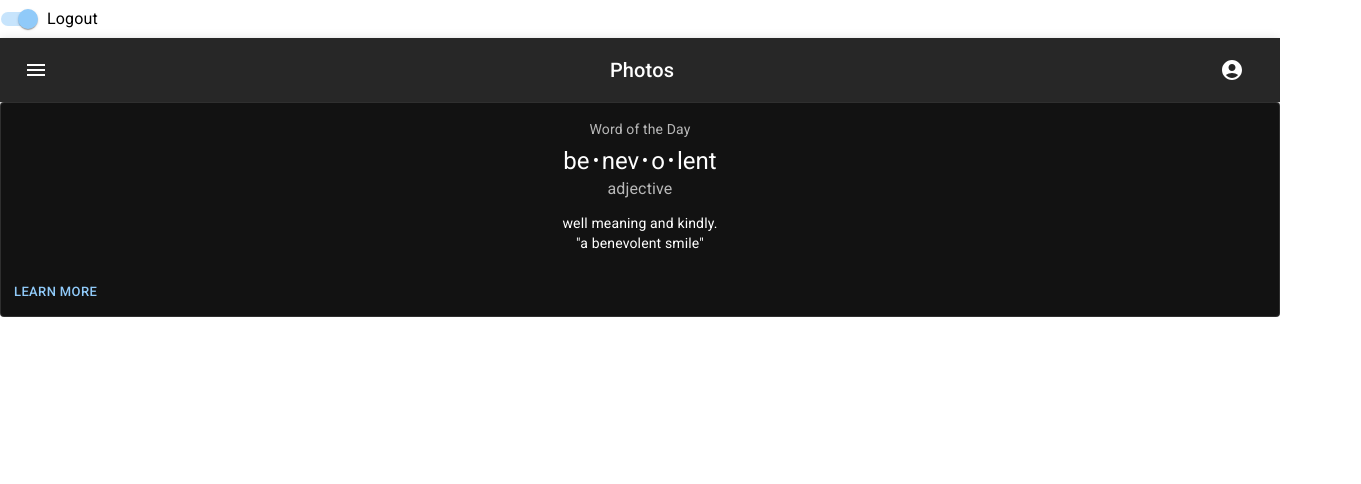
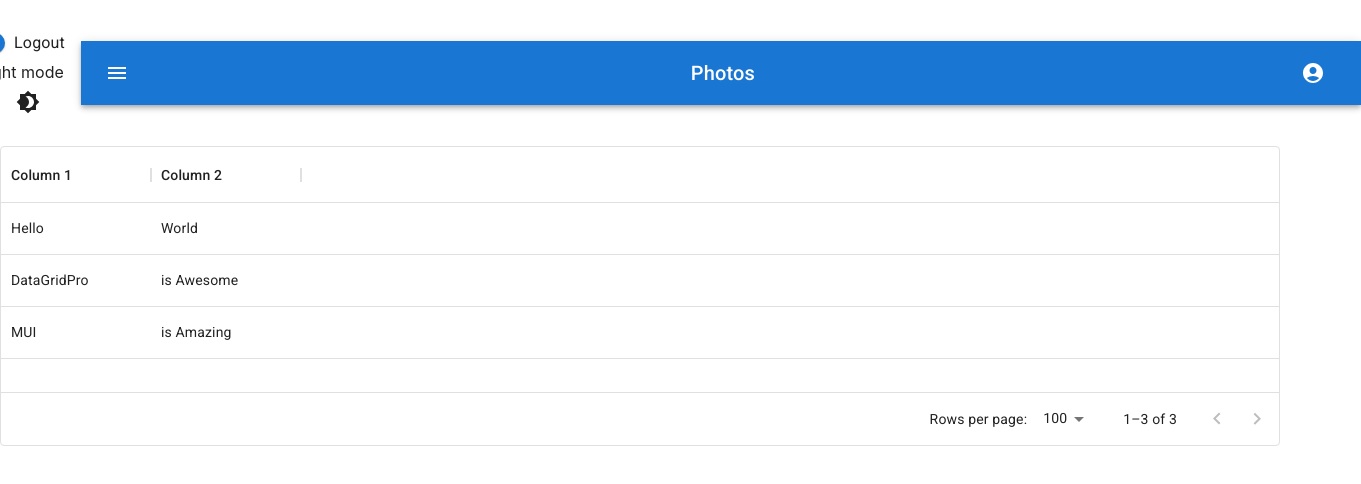
Before and after one commit to YaroslavBemov/mps, a React (Create React App) app in the folder frontend/: page / in a window 1280 px wide. Both pictures are taken after a click on the label "Login". Shown: the top 484 px of the page, 1361 px wide, since content can reach past the window. Built offline with nearby package versions, Linux system fonts and the light colour scheme.

Commit message:
[WIP] ui mode

```diff
--- a/frontend/package.json
+++ b/frontend/package.json
@@ -7,6 +7,7 @@
     "@emotion/styled": "^11.8.1",
     "@mui/icons-material": "^5.5.1",
     "@mui/material": "^5.5.3",
+    "@mui/x-data-grid": "^5.8.0",
     "@testing-library/jest-dom": "^5.16.3",
     "@testing-library/react": "^12.1.4",
     "@testing-library/user-event": "^13.5.0",
--- a/frontend/src/App.tsx
+++ b/frontend/src/App.tsx
@@ -1,27 +1,29 @@
 import React from 'react';
 import './App.css';
 import Login from './features/login/Login'
-import OutlinedCard from './components/card/OutlinedCard'
+import TableTest from './components/dataGridTest/TableTest'
 import MenuAppBar from './components/header/MenuAppBar';
 import { observer } from 'mobx-react-lite';
 import { createTheme, ThemeProvider } from '@mui/material/styles';
 import { useStore } from './hooks/useStore';
 
-const darkTheme = createTheme({
-  palette: {
-    mode: 'dark',
-  },
-});
 
 function App() {
-  const { authStore } = useStore()
+  const { authStore, uiStore } = useStore()
+  const {mode} = uiStore
+
+  const theme = createTheme({
+    palette: {
+      mode
+    }
+  });
 
   return (
-    <ThemeProvider theme={darkTheme}>
+    <ThemeProvider theme={theme}>
       <div className="App">
         <MenuAppBar />
         {authStore.isAuth ? (
-          <OutlinedCard />
+          <TableTest />
         ) : (
           <Login />
         )}
--- /dev/null
+++ b/frontend/src/components/dataGridTest/TableTest.tsx
@@ -0,0 +1,21 @@
+import React from 'react';
+import { DataGrid, GridRowsProp, GridColDef } from '@mui/x-data-grid';
+
+const rows: GridRowsProp = [
+  { id: 1, col1: 'Hello', col2: 'World' },
+  { id: 2, col1: 'DataGridPro', col2: 'is Awesome' },
+  { id: 3, col1: 'MUI', col2: 'is Amazing' },
+];
+
+const columns: GridColDef[] = [
+  { field: 'col1', headerName: 'Column 1', width: 150 },
+  { field: 'col2', headerName: 'Column 2', width: 150 },
+];
+
+export default function TableTest() {
+  return (
+    <div style={{ height: 300, width: '100%' }}>
+      <DataGrid rows={rows} columns={columns} />
+    </div>
+  );
+}
--- a/frontend/src/components/header/MenuAppBar.tsx
+++ b/frontend/src/components/header/MenuAppBar.tsx
@@ -14,8 +14,13 @@ import Menu from '@mui/material/Menu';
 import { observer } from 'mobx-react-lite';
 import { useStore } from '../../hooks/useStore';
 
+import Brightness4Icon from '@mui/icons-material/Brightness4';
+import Brightness7Icon from '@mui/icons-material/Brightness7';
+
 function MenuAppBar() {
-  const { authStore } = useStore()
+
+  const { authStore, uiStore } = useStore()
+  const {mode} = uiStore
 
   const [anchorEl, setAnchorEl] = React.useState<null | HTMLElement>(null);
 
@@ -32,7 +37,16 @@ function MenuAppBar() {
   };
 
   return (
-    <Box sx={{ flexGrow: 1 }}>
+    <Box sx={{
+      display: 'flex',
+      width: '100%',
+      alignItems: 'center',
+      justifyContent: 'center',
+      bgcolor: 'background.default',
+      color: 'text.primary',
+      borderRadius: 1,
+      p: 3,
+    }}>
       <FormGroup>
         <FormControlLabel
           control={
@@ -44,6 +58,10 @@ function MenuAppBar() {
           }
           label={authStore.isAuth ? 'Logout' : 'Login'}
         />
+        {mode} mode
+      <IconButton sx={{ ml: 1 }} onClick={() => uiStore.toggleMode()} color="inherit">
+        {mode === 'dark' ? <Brightness7Icon /> : <Brightness4Icon />}
+      </IconButton>
       </FormGroup>
       <AppBar position="static">
         <Toolbar>
--- a/frontend/src/store/rootStore.ts
+++ b/frontend/src/store/rootStore.ts
@@ -1,9 +1,12 @@
 import AuthStore from './authStore'
+import UIStore from './uiStore'
 
 export default class RootStore {
   authStore: AuthStore
+  uiStore: UIStore
 
   constructor() {
     this.authStore = new AuthStore(this)
+    this.uiStore = new UIStore(this)
   }
 }
--- /dev/null
+++ b/frontend/src/store/uiStore.ts
@@ -0,0 +1,21 @@
+import { makeAutoObservable } from "mobx"
+
+type Mode = 'light' | 'dark'
+
+export default class UIStore {
+  rootStore: any
+  mode: Mode = 'light'
+
+  constructor(rootStore: any) {
+    makeAutoObservable(this)
+    this.rootStore = rootStore
+  }
+
+  toggleMode() {
+    this.mode === 'light' ? this.setMode('dark') : this.setMode('light')
+  }
+
+  setMode(state: Mode) {
+    this.mode = state
+  }
+}
```
Also changed, not shown: 1 other file (tests, documents, lock files or other folders).
